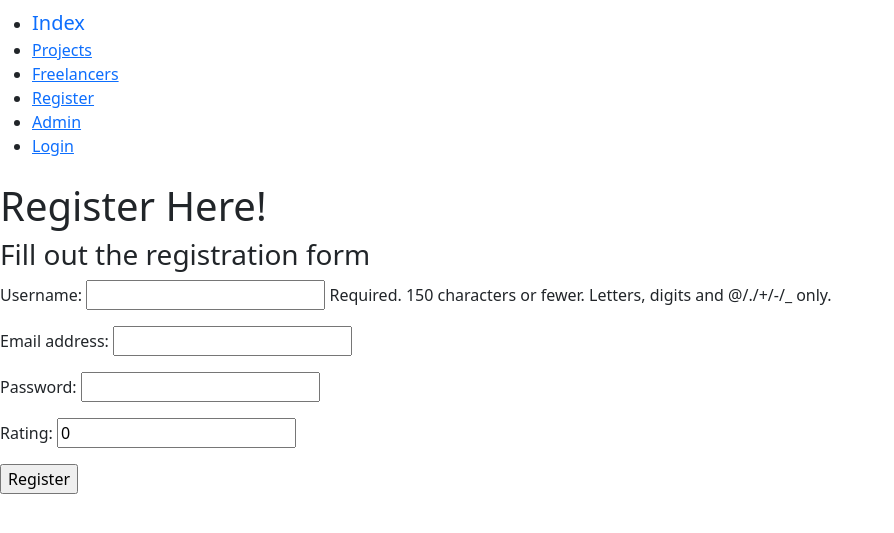
After one commit to man-is-h/jobfair, a Django app: page /jobfair_app/register in a window 1280 px wide. The commit adds this page. Shown: the top 533 px of the page, without its empty margins (0-894 px from the left). Run offline with Django 3.2, Linux system fonts and the light colour scheme.

Commit message:
implemented basic login

```diff
--- a/jobfair_website/jobfair_app/admin.py
+++ b/jobfair_website/jobfair_app/admin.py
@@ -1,6 +1,7 @@
 from django.contrib import admin
-from jobfair_app.models import Project, Freelancer
+from jobfair_app.models import Project, Freelancer, UserProfileInfo
 # Register your models here.
 
 admin.site.register(Project)
 admin.site.register(Freelancer)
+admin.site.register(UserProfileInfo)
--- /dev/null
+++ b/jobfair_website/jobfair_app/forms.py
@@ -0,0 +1,15 @@
+from django import forms
+from django.contrib.auth.models import User
+from jobfair_app.models import UserProfileInfo
+
+class UserForm(forms.ModelForm):
+    password = forms.CharField(widget = forms.PasswordInput())
+
+    class Meta():
+        model = User
+        fields = ('username', 'email', 'password')
+
+class UserProfileInfoForm(forms.ModelForm):
+    class Meta():
+        model = UserProfileInfo
+        fields = ('rating',)
--- a/jobfair_website/jobfair_app/models.py
+++ b/jobfair_website/jobfair_app/models.py
@@ -1,5 +1,5 @@
 from django.db import models
-
+from django.contrib.auth.models import User
 # Create your models here.
 class Project(models.Model):
     name = models.CharField(max_length = 256)
@@ -26,3 +26,13 @@ class Freelancer(models.Model):
 
     def __str__(self):
         return self.name
+
+
+class UserProfileInfo(models.Model):
+
+    user = models.OneToOneField(User, on_delete=models.CASCADE,)
+    #aditional
+    rating = models.IntegerField(default = 0,)
+
+    def __str__(self):
+        return self.user.username
--- a/jobfair_website/jobfair_app/urls.py
+++ b/jobfair_website/jobfair_app/urls.py
@@ -21,6 +21,11 @@ app_name = 'jobfair_app'
 
 urlpatterns = [
     path('', views.IndexView.as_view(), name='index'),
-    path('list/',views.ProjectListView.as_view(), name = 'list'),
-    path('list/<pk>/',views.ProjectDetailView.as_view(), name = 'detail'),
+    path('project_list/',views.ProjectListView.as_view(), name = 'project_list'),
+    path('project_list/<pk>/',views.ProjectDetailView.as_view(), name = 'project_detail'),
+    path('freelancer_list/',views.FreelancerListView.as_view(), name = 'freelancer_list'),
+    path('freelancer_list/<pk>/',views.FreelancerDetailView.as_view(), name = 'freelancer_detail'),
+    path('register', views.register, name='register'),
+    path('logout', views.user_logout, name='logout'),
+    path('login', views.user_login, name='user_login'),
 ]
--- a/jobfair_website/jobfair_app/views.py
+++ b/jobfair_website/jobfair_app/views.py
@@ -1,12 +1,84 @@
 from django.shortcuts import render
-from django.http import HttpResponse
+from django.http import HttpResponse, HttpResponseRedirect
 from django.views.generic import View, TemplateView, ListView, DetailView
 from jobfair_app import models
+from jobfair_app.forms import UserForm, UserProfileInfoForm
+
+from django.urls import reverse
+from django.contrib.auth.decorators import login_required
+from django.contrib.auth import authenticate, login, logout
 # Create your views here.
 
 def index(request):
     #return HttpResponse("JobFair - A place to connect freelancers and employers")
     return render(request,'index.html')
+
+def register(request):
+
+    registered = False
+
+    if request.method == 'POST':
+        user_form = UserForm(data = request.POST)
+        profile_form = UserProfileInfoForm(data = request.POST)
+
+        if user_form.is_valid() and profile_form.is_valid():
+
+            user = user_form.save()
+            user.set_password(user.password)
+            user.save()
+
+            profile = profile_form.save(commit = False)
+            profile.user = user
+
+            if 'rating' in request.FILES:
+                profile.rating = request.FILES['rating']
+
+            profile.save()
+
+            registered = True
+
+        else:
+            print(user_form.errors, profile_form.errors)
+
+    else:
+        user_form = UserForm()
+        profile_form = UserProfileInfoForm()
+
+    return render(request, 'registration.html',
+                    {'user_form':user_form,
+                        'profile_form':profile_form,
+                        'registered':registered,})
+
+
+def user_login(request):
+
+    if request.method == 'POST':
+        username = request.POST.get('username')
+        password = request.POST.get('password')
+
+        user = authenticate(username = username, password = password)
+
+        if user:
+            if user.is_active:
+                login(request,user)
+                return HttpResponseRedirect(reverse('index'))
+
+            else:
+                return HttpResponse("Account not active")
+
+        else:
+            print("Someone Tried to login and failed")
+            print("Username: {} and password {}".format(username,password))
+            wrong_credential = True
+            return render(request, 'login.html', {'wrong_credential':wrong_credential,})
+
+    else:
+        return render(request, 'login.html', {})
+
+@login_required
+def user_logout(request):
+    logout(request)
+    return HttpResponseRedirect(reverse('index'))
 
 class IndexView(TemplateView):
     template_name = 'index.html'
@@ -16,7 +88,17 @@ class ProjectListView(ListView):
     context_object_name = 'project_list'
     template_name = 'project_list.html'
 
+class FreelancerListView(ListView):
+    model = models.Freelancer
+    context_object_name = 'freelancer_list'
+    template_name = 'freelancer_list.html'
+
 class ProjectDetailView(DetailView):
     model = models.Project
     template_name = 'project_detail.html'
     context_object_name = 'project_detail'
+
+class FreelancerDetailView(DetailView):
+    model = models.Freelancer
+    template_name = 'freelancer_detail.html'
+    context_object_name = 'freelancer_detail'
--- a/jobfair_website/jobfair_website/settings.py
+++ b/jobfair_website/jobfair_website/settings.py
@@ -119,3 +119,5 @@ USE_TZ = True
 # https://docs.djangoproject.com/en/3.0/howto/static-files/
 
 STATIC_URL = '/static/'
+
+LOGIN_URL = 'jobfair_app/user_login'
--- a/jobfair_website/templates/base.html
+++ b/jobfair_website/templates/base.html
@@ -10,9 +10,17 @@
     <nav class = "navbar navbar-default navbar-static-top">
       <ul>
         <li> <a class = "navbar-brand" href="{% url 'jobfair_app:index' %}">Index</a> </li>
-        <li> <a class = "navbar-link" href="{% url 'jobfair_app:list' %}">Projects</a> </li>
+        <li> <a class = "navbar-link" href="{% url 'jobfair_app:project_list' %}">Projects</a> </li>
+        <li> <a class = "navbar-link" href="{% url 'jobfair_app:freelancer_list' %}">Freelancers</a> </li>
+        <li> <a class = "navbar-link" href="{% url 'jobfair_app:register' %}">Register</a> </li>
         <li> <a class = "navbar-link" href="{% url 'admin:index' %}">Admin</a> </li>
-        <li> <a href="#"></a> </li>
+
+        {% if user.is_authenticated %}
+          <li> <a href="{% url 'jobfair_app:logout' %}">{{user.username}} Logout</a> </li>
+        {% else %}
+          <li> <a href="{% url 'jobfair_app:user_login' %}">Login</a> </li>
+        {% endif %}
+
       </ul>
 
     </nav>
--- /dev/null
+++ b/jobfair_website/templates/registration.html
@@ -0,0 +1,19 @@
+{% extends "base.html" %}
+
+{% block body_block %}
+  <div class="jumbotron">
+    {% if registered %}
+      <h1>Thank You for registering</h1>
+    {% else %}
+        <h1>Register Here!</h1>
+        <h3>Fill out the registration form</h3>
+
+        <form class="" enctype="multipart/form-data" method="post">
+          {% csrf_token %}
+          {{ user_form.as_p }}
+          {{ profile_form.as_p }}
+          <input type="submit" name="" value="Register">
+        </form>
+    {% endif %}
+  </div>
+{% endblock %}
```
Also changed, not shown: jobfair_website/templates/freelancer_detail.html (added, +12 -0 lines), jobfair_website/templates/freelancer_list.html (added, +11 -0 lines), jobfair_website/templates/login.html (added, +17 -0 lines), jobfair_website/db.sqlite3, jobfair_website/jobfair_app/migrations/0002_userprofileinfo.py (added), jobfair_website/jobfair_app/migrations/0003_userprofileinfo_rating.py (added).
